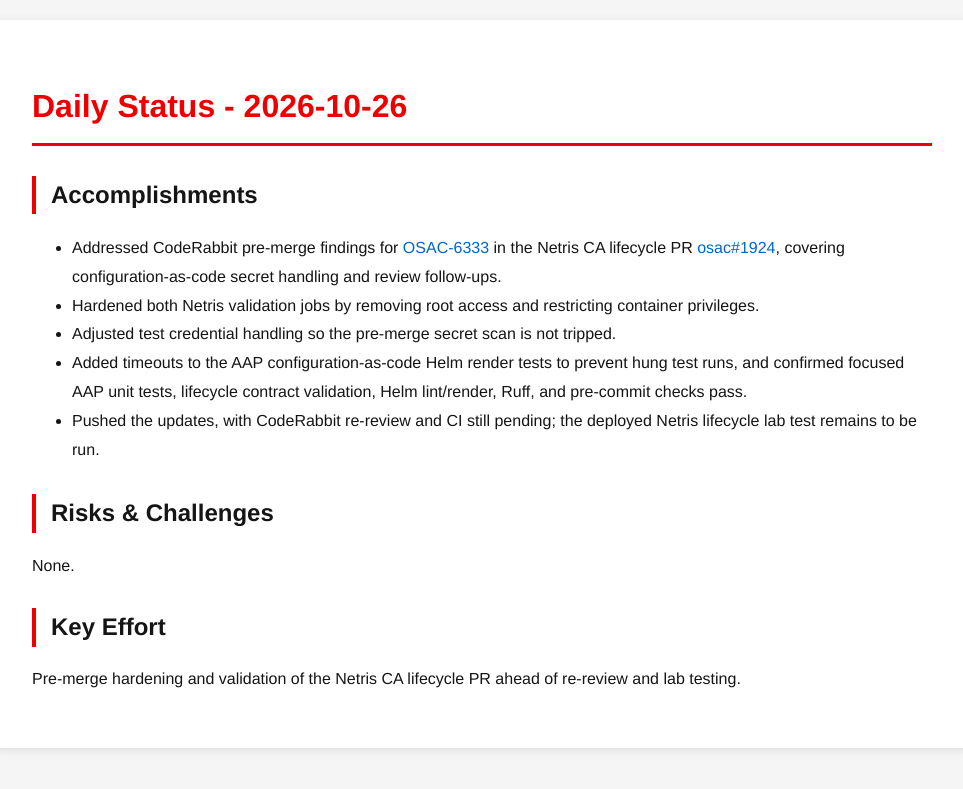
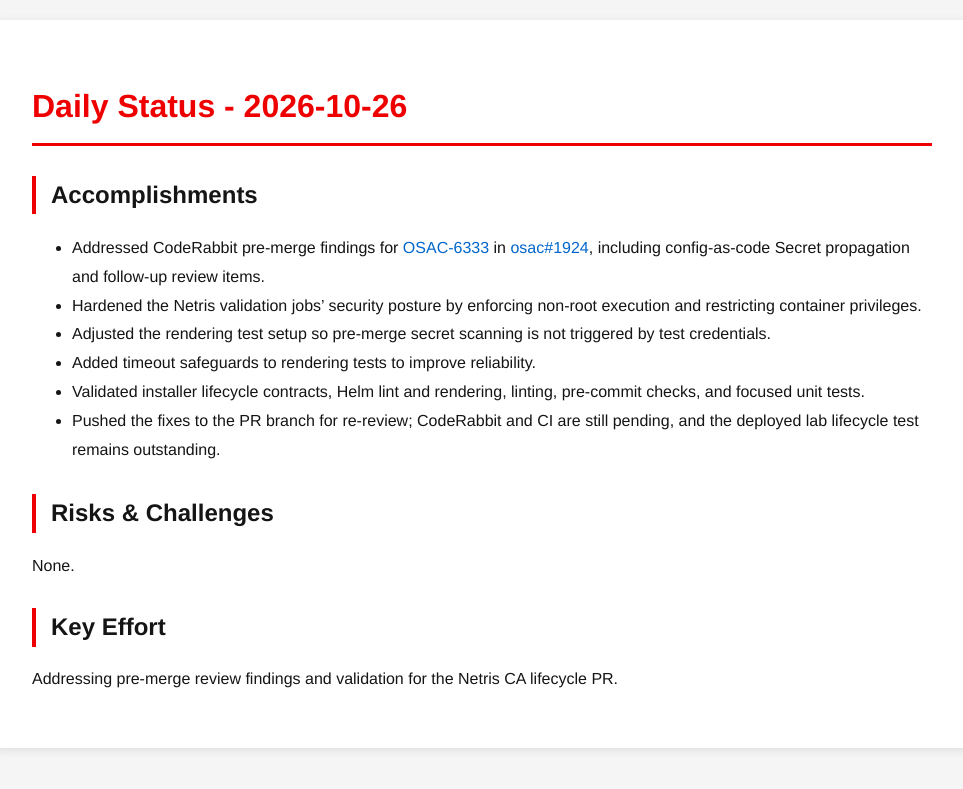
Before and after one commit to tzvatot/daily-status, a Jekyll site: the page built from 2026-10-26.md, in a window 1280 px wide. Shown: the top 789 px of the page, without its empty margins (158-1121 px from the left). Built offline with Jekyll 4.4.1, drawn with Linux system fonts in a browser that asks for light colours.

Commit message:
Daily status update - 2026-10-26

```diff
--- a/2026-10-26.md
+++ b/2026-10-26.md
@@ -7,14 +7,15 @@
 # Daily Status - 2026-10-26
 
 ## Accomplishments
-- Addressed CodeRabbit pre-merge findings for [OSAC-6333](https://redhat.atlassian.net/browse/OSAC-6333) in the Netris CA lifecycle PR [osac#1924](https://github.com/osac-project/osac/pull/1924), covering configuration-as-code secret handling and review follow-ups.
-- Hardened both Netris validation jobs by removing root access and restricting container privileges.
-- Adjusted test credential handling so the pre-merge secret scan is not tripped.
-- Added timeouts to the AAP configuration-as-code Helm render tests to prevent hung test runs, and confirmed focused AAP unit tests, lifecycle contract validation, Helm lint/render, Ruff, and pre-commit checks pass.
-- Pushed the updates, with CodeRabbit re-review and CI still pending; the deployed Netris lifecycle lab test remains to be run.
+- Addressed CodeRabbit pre-merge findings for [OSAC-6333](https://redhat.atlassian.net/browse/OSAC-6333) in [osac#1924](https://github.com/osac-project/osac/pull/1924), including config-as-code Secret propagation and follow-up review items.
+- Hardened the Netris validation jobs’ security posture by enforcing non-root execution and restricting container privileges.
+- Adjusted the rendering test setup so pre-merge secret scanning is not triggered by test credentials.
+- Added timeout safeguards to rendering tests to improve reliability.
+- Validated installer lifecycle contracts, Helm lint and rendering, linting, pre-commit checks, and focused unit tests.
+- Pushed the fixes to the PR branch for re-review; CodeRabbit and CI are still pending, and the deployed lab lifecycle test remains outstanding.
 
 ## Risks & Challenges
 None.
 
 ## Key Effort
-Pre-merge hardening and validation of the Netris CA lifecycle PR ahead of re-review and lab testing.
+Addressing pre-merge review findings and validation for the Netris CA lifecycle PR.
```
